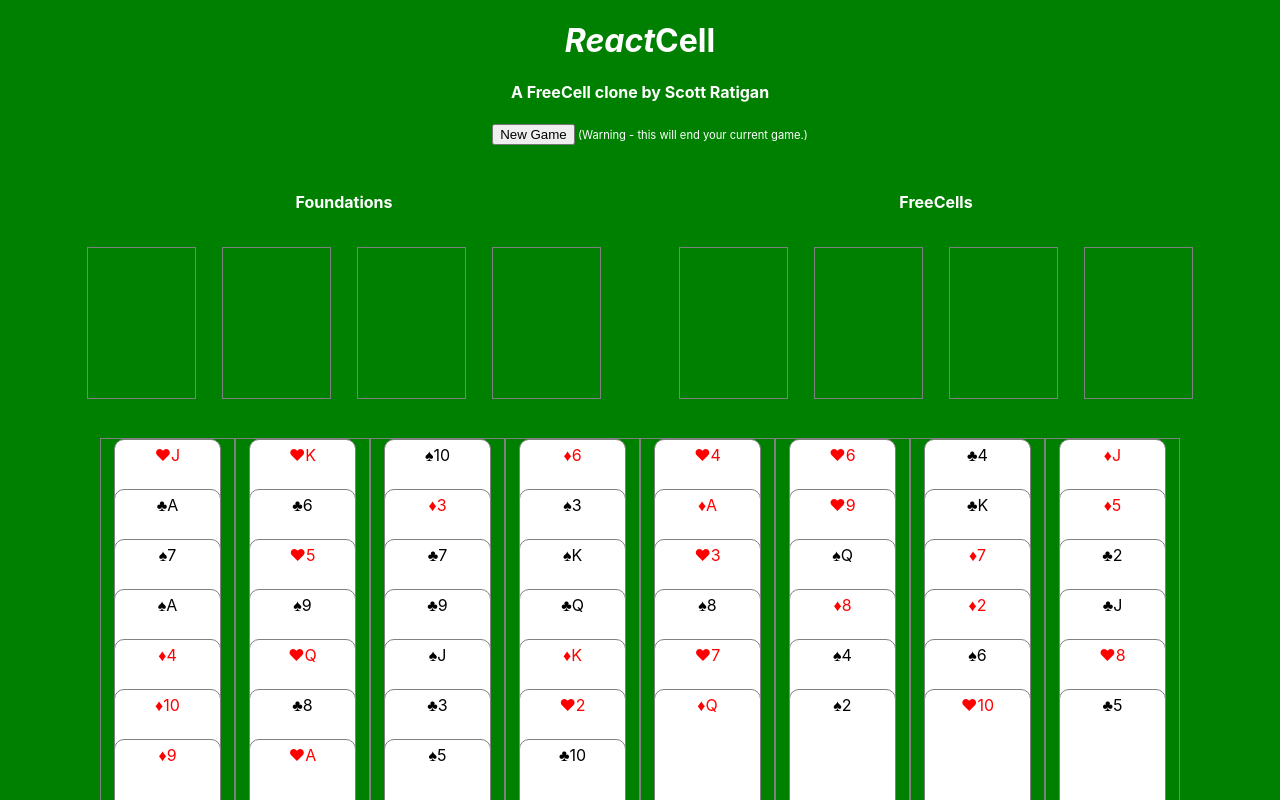
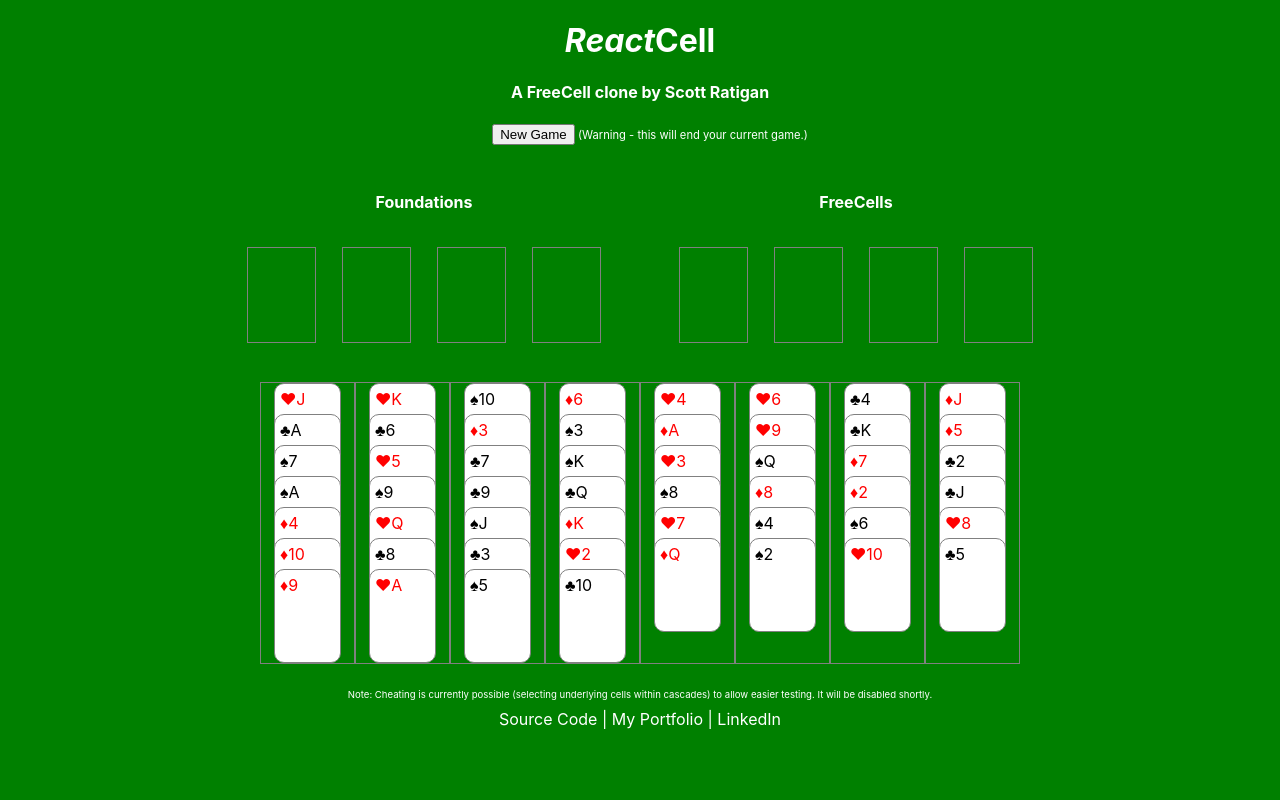
Before and after one commit to scotteratigan/reactcell, a React (Create React App) app: page / in a window 1280 px wide. Both pictures are taken after a click on the button "New Game". Shown: the top 800 px of the page. Built offline with nearby package versions, Linux system fonts and the light colour scheme.

Commit message:
added a fix for wide landscape screens

```diff
--- a/src/Card.js
+++ b/src/Card.js
@@ -36,6 +36,7 @@ export default class Card extends Component {
         style={{
           boxSizing: "border-box",
           border: this.props.selected ? "2px solid red" : "1px solid grey",
+          textAlign: "left",
           borderRadius: 10,
           height: this.props.height,
           width: this.props.width,
--- a/src/GameArea.js
+++ b/src/GameArea.js
@@ -79,7 +79,6 @@ export default class GameArea extends Component {
     const bottomCard = this.state.cards[bottomCardKey];
     const topCard = this.state.cards[topCardKey];
     if (stackType === "cascade") {
-      console.log("Checking for cascade stack.");
       // in a cascade stack, color must be opposite, and rank of top card must be 1 lower than bottom card
       if (topCard.rank - 1 !== bottomCard.rank) return false;
       if (this.getCardColor(topCard) === this.getCardColor(bottomCard))
@@ -87,7 +86,6 @@ export default class GameArea extends Component {
       return true;
     } else if (stackType === "foundation") {
       // in a foundation stack, suit must match, and rank of top card must be 1 greater than bottom card
-      console.log("Checking for foundation stack.");
       if (topCard.suit !== bottomCard.suit) return false;
       if (topCard.rank + 1 !== bottomCard.rank) return false;
       return true;
@@ -115,9 +113,6 @@ export default class GameArea extends Component {
         // there can be only 1 per cell, so no array here
       }
     }
-    console.log("cards:", cards);
-    console.log("foundations: ", foundations);
-    console.log("cascades: ", cascades);
     this.setState({
       cards,
       cascades,
@@ -148,7 +143,6 @@ export default class GameArea extends Component {
   };
 
   selectCardFn = cardKey => {
-    console.log("selecting card, key is:", cardKey);
     const cards = { ...this.state.cards };
     if (this.state.selectedKey && this.state.selectedKey === cardKey) {
       // if we already had a selected card and we click the same one again, unselect it and return
@@ -163,12 +157,8 @@ export default class GameArea extends Component {
       return;
     }
     // otherwise, handle attempted move:
-    console.log("Checking to move card:");
-
     // determine where we're trying to move the card
     const destCard = this.state.cards[cardKey];
-    console.log("destCard: ", destCard);
-    console.log("destCard.location:", destCard.location);
     if (destCard.location === "foundation") {
       // if move is to a foundation, check if checkToStackCardOnFoundation is true;
       this.checkToStackCardOnFoundation({
@@ -177,7 +167,6 @@ export default class GameArea extends Component {
       });
       return;
     } else if (destCard.location === "cascade") {
-      console.log("selectCardFn: checking to move card");
       this.tryToMoveToCascade({
         cardKey: this.state.selectedKey,
         column: destCard.column
@@ -189,7 +178,6 @@ export default class GameArea extends Component {
     const { cardKey, location, column, position } = args;
     const cards = { ...this.state.cards };
     const card = cards[cardKey];
-    console.log("Inside the moveCard fn call.");
     card.location = location;
     card.column = column;
     card.position = position;
@@ -204,10 +192,11 @@ export default class GameArea extends Component {
     const { cardKey, column } = args;
     const freeCell = this.state.freeCells[column];
     if (freeCell) {
-      console.log("Cell must be free, duh");
+      console.error(
+        "Attempted to move to non-empty freeCell which should not be possible."
+      );
       return;
     }
-    console.log("Ok, we should be good to move here...");
     this.moveCard({ cardKey, location: "freeCell", column, position: 0 });
   };
 
@@ -237,7 +226,6 @@ export default class GameArea extends Component {
 
   tryToMoveToEmptyCascade = args => {
     const { cardKey, column } = args;
-    const cards = { ...this.state.cards };
     const cascadeLength = this.state.cascades[column].length;
     if (cascadeLength > 0) {
       console.error(
@@ -259,7 +247,6 @@ export default class GameArea extends Component {
     const cardToMove = cards[cardKey];
     const lengthOfCascade = this.state.cascades[column].length;
     const topCardInCascade = this.state.cascades[column][lengthOfCascade - 1];
-    console.log("topCardInCascade: ", topCardInCascade);
     // if colors are the same, return;
     if (this.getCardColor(cardToMove) === this.getCardColor(topCardInCascade))
       return;
@@ -279,7 +266,10 @@ export default class GameArea extends Component {
   };
 
   render() {
-    const cardWidth = Math.round(this.state.width / 12);
+    const cardWidth = Math.min(
+      Math.round(this.state.width / 12),
+      Math.round(this.state.height / 12)
+    );
     const cardHeight = Math.round(1.4 * cardWidth);
     const cardMargins = Math.round(this.state.width * 0.02);
     return (
```
